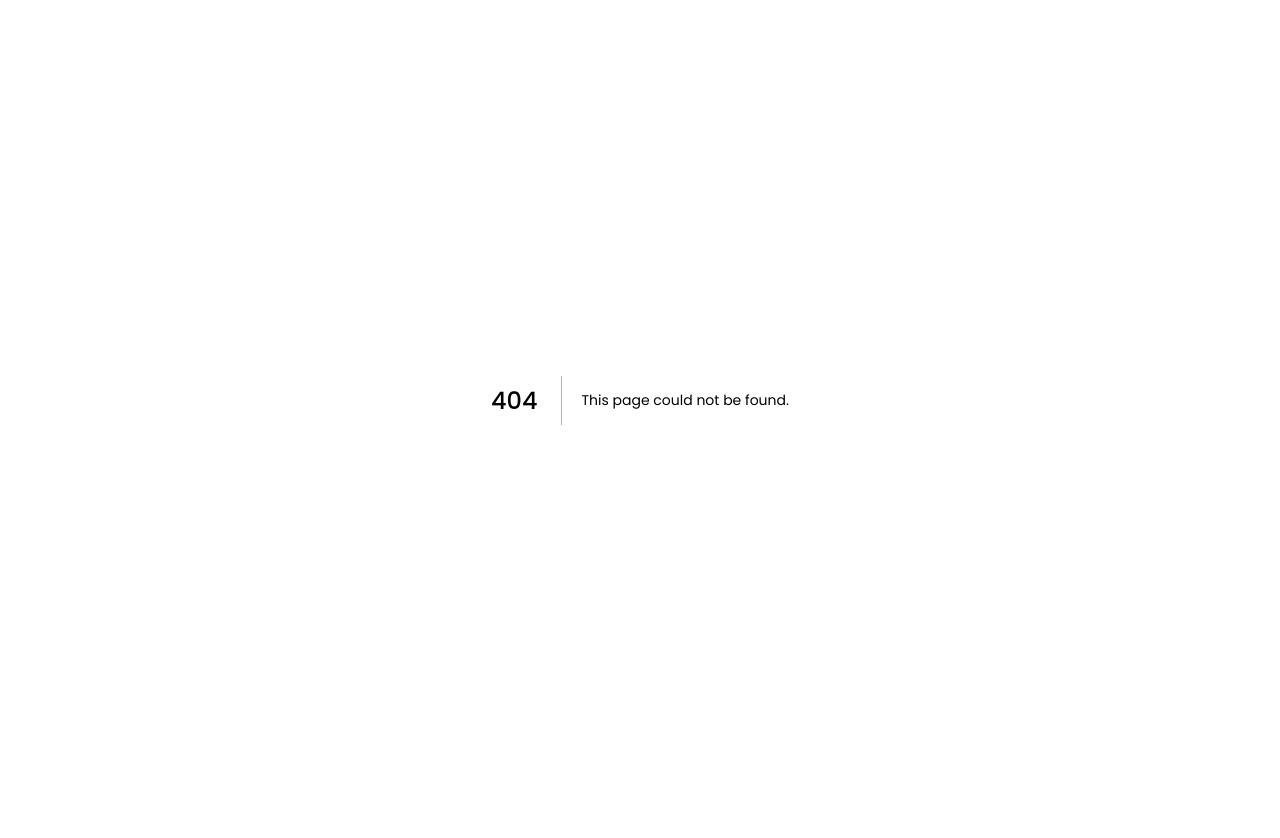
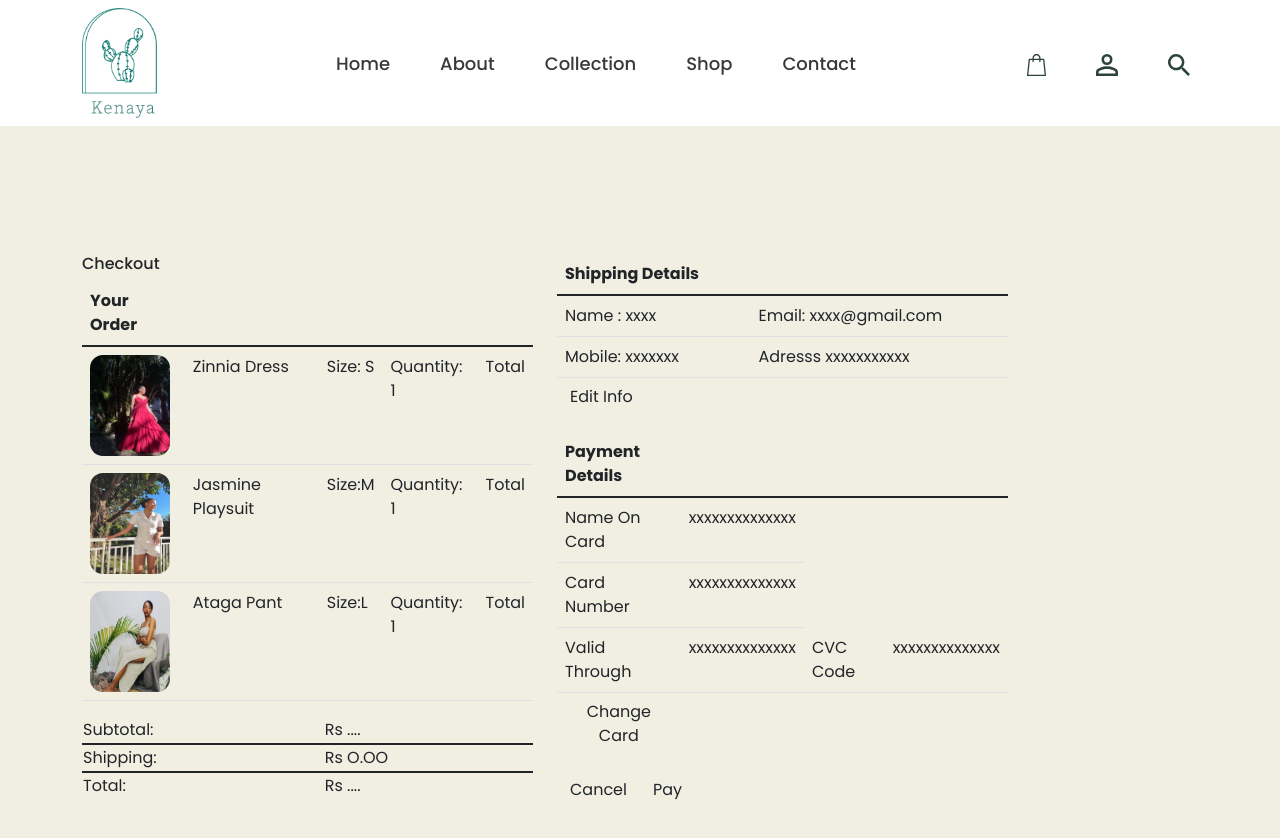
Before and after one commit to shal0mdave/kenaya-ecommerce-frontend, a Next.js app: page /checkout in a window 1280 px wide. Before the commit this address had no page. Shown: the top 838 px of the page. Before the commit the page ends 800 px from the top, so only its background shows below. Built offline with nearby package versions, Linux system fonts and the light colour scheme.

Commit message:
update cart & checkout

```diff
--- /dev/null
+++ b/pages/checkout.js
@@ -0,0 +1,134 @@
+import { Col, Container, Row, Button, Table } from 'react-bootstrap'
+import Layout from './components/Layout'
+import Styles from '../styles/Checkout.module.css'
+import { Bin } from './components/icons'
+
+export default function Contact() {
+	return (
+        <Layout>
+            <section className={Styles.CheckoutSection}>
+                <Container>
+                    <Row>
+                        <Col  md={5}>
+                            <div className={Styles.Title}>
+                                <h6> Checkout</h6>
+                            </div>
+                            <div className={Styles.Details}>
+                                <Table className={Styles.Order} responsive = "md" >
+                                    <thead className={Styles.TableHead}>
+                                        <tr>
+                                        <th >Your Order</th>
+                                        </tr>
+                                    </thead>
+                                    <tbody>
+                                        <tr>
+                                        <td >
+                                            <img className={Styles.ProductImage} src="./img/ZinniaDress.jpg"></img>
+                                        </td>
+                                        <td>Zinnia Dress </td>
+                                        <td>Size: S</td>
+                                        <td>Quantity: 1</td>
+                                        <td>Total </td>
+
+                                        </tr>
+
+                                        <tr>
+                                        <td>
+                                        <img className={Styles.ProductImage} src="./img/JasminePlaysuit2.jpg"></img>
+                                        </td>
+                                        <td>Jasmine Playsuit </td>
+                                        <td> Size:M </td>
+                                        <td>Quantity: 1</td>
+                                        <td>Total </td>
+                                        </tr>
+
+                                        <tr>
+                                        <td>
+                                        <img className={Styles.ProductImage} src="./img/AtagaPants3.jpg"></img>
+                                        </td>
+                                        <td>Ataga Pant </td>
+                                        <td>Size:L </td>
+                                        <td>Quantity: 1</td>
+                                        <td>Total </td>
+                                        </tr>
+                                    </tbody>
+                                </Table>
+                                <Table >
+                                    <tr>
+                                        <td>Subtotal:</td>
+                                        <td>Rs .... </td>
+                                    </tr>
+                                    <tr>
+                                        <td>Shipping:</td>
+                                        <td>Rs O.OO</td>
+                                    </tr>
+                                    <tr>
+                                        <td>Total:</td>
+                                        <td>Rs ....</td>
+                                    </tr>
+
+                                </Table>
+                                </div>
+                        </Col>
+                        <Col  md={5}>
+
+                                    <Table className={Styles.Product} responsive = "md" >
+                                    <thead className={Styles.TableHead}>
+                                        <tr>
+                                        <th >Shipping Details</th>
+                                        </tr>
+                                    </thead>
+                                    <tbody>
+                                        <tr>
+                                        <td>Name : xxxx </td>
+                                        <td>Email: xxxx@gmail.com</td>
+                                        </tr>
+
+                                        <tr>
+                                        <td>Mobile: xxxxxxx </td>
+                                        <td>Adresss xxxxxxxxxxx</td>
+                                        </tr>
+
+                                        <Button  variant="" > Edit Info</Button>
+                                        </tbody>
+                                    </Table>
+
+                                    <Table>
+                                    <thead className={Styles.TableHead}>
+                                        <tr>
+                                        <th >Payment Details</th>
+                                        </tr>
+                                    </thead>
+                                    <tbody>
+                                        <tr>
+                                        <td>Name On Card</td>
+                                        <td>xxxxxxxxxxxxxx</td>
+                                        </tr>
+
+                                        <tr>
+                                        <td>Card Number</td>
+                                        <td>xxxxxxxxxxxxxx</td>
+                                        </tr>
+
+                                        <tr>
+                                        <td>Valid Through</td>
+                                        <td>xxxxxxxxxxxxxx</td>
+                                        <td>CVC Code</td>
+                                        <td>xxxxxxxxxxxxxx</td>
+                                        </tr>
+
+                                        <Button  variant="" >Change Card</Button>
+
+                                    </tbody>
+
+                                </Table>
+                                <Button  variant="" > Cancel</Button>
+                                <Button  variant="" > Pay</Button>
+                        </Col>
+                    </Row>
+                </Container>
+            </section>
+        </Layout>
+
+        )
+    }
--- a/styles/Checkout.module.css
+++ b/styles/Checkout.module.css
@@ -0,0 +1,14 @@
+.CheckoutSection {
+    padding-top: 8rem;
+    padding-bottom: 8rem;
+    background-color: #F1EFE2;
+}
+.CheckoutSection Col{
+    margin: 30px;
+}
+
+.CheckoutSection .ProductImage {
+    width: 80px;
+    height: 101px;
+    border-radius: 13px;
+    }
```
Also changed, not shown: pages/cart.js (+10 -8 lines), styles/Cart.module.css (+10 -2 lines).
